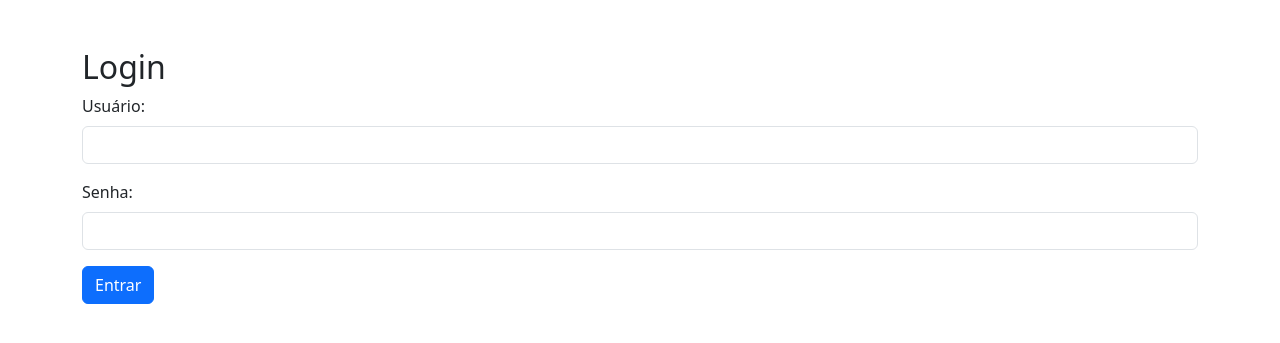
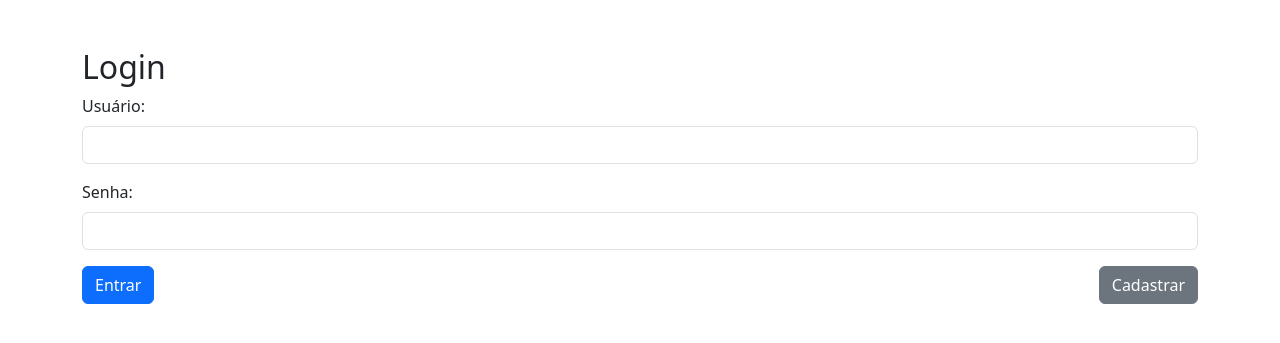
Before and after one commit to cHIsIMun/Sistema-de-Assinatura-Digital, a Flask app: page /login in a window 1280 px wide. Shown: the top 343 px of the page. Run offline with Flask 3, Linux system fonts and the light colour scheme.

Commit message:
Validacoes na pagiana de login

```diff
--- a/app/routes.py
+++ b/app/routes.py
@@ -57,7 +57,8 @@ def login():
             session['user_id'] = user.id
             return redirect(url_for('home'))
         else:
-            return 'Login failed. Please check your credentials.', 401
+            flash("Login falhou. Por favor, verifique suas credenciais.", "error")
+            return redirect(url_for('login'))
     return render_template('login.html')
 
 @app.route('/logout')
--- a/app/templates/login.html
+++ b/app/templates/login.html
@@ -23,6 +23,9 @@
         <label for="password" class="form-label">Senha:</label>
         <input type="password" class="form-control" id="password" name="password" required>
     </div>
-    <button type="submit" class="btn btn-primary">Entrar</button>
+    <div class="d-flex justify-content-between">
+        <button type="submit" class="btn btn-primary">Entrar</button>
+        <a href="{{ url_for('register') }}" class="btn btn-secondary">Cadastrar</a>
+    </div>
 </form>
 {% endblock %}
```
